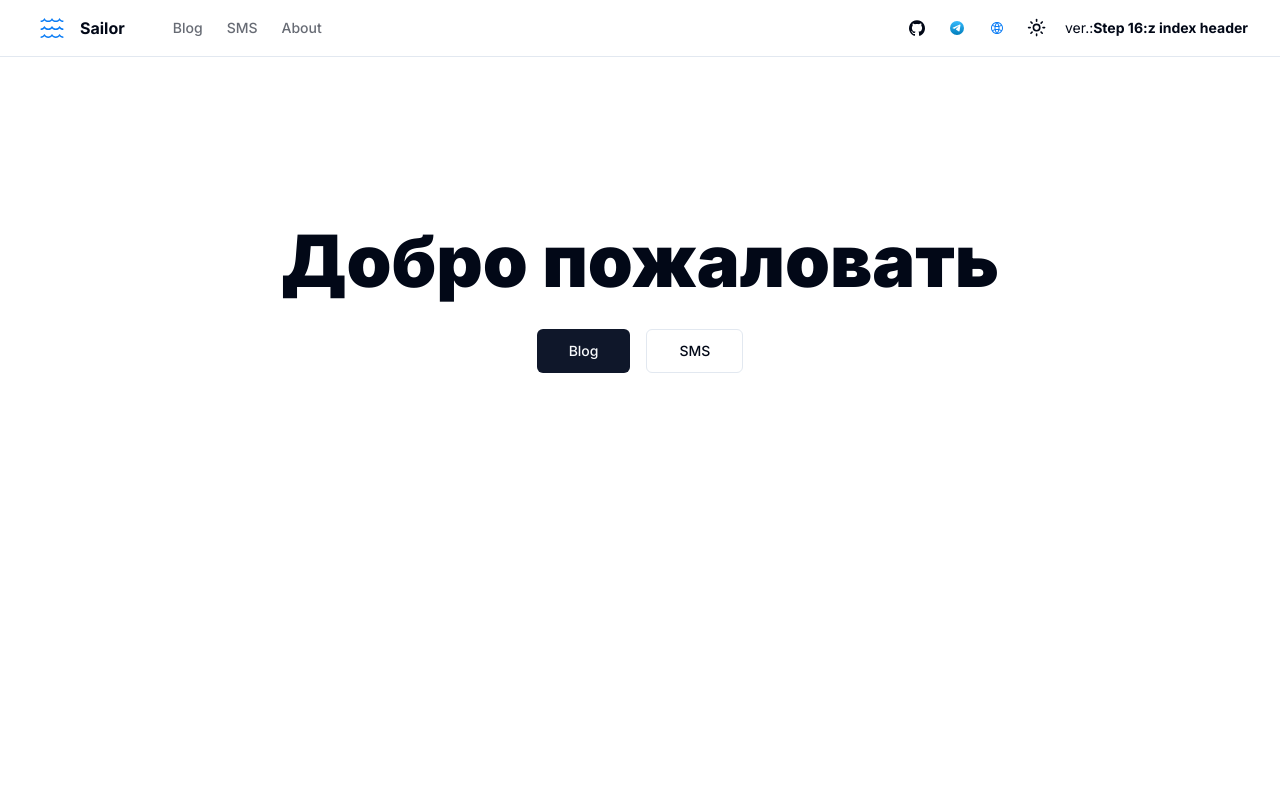
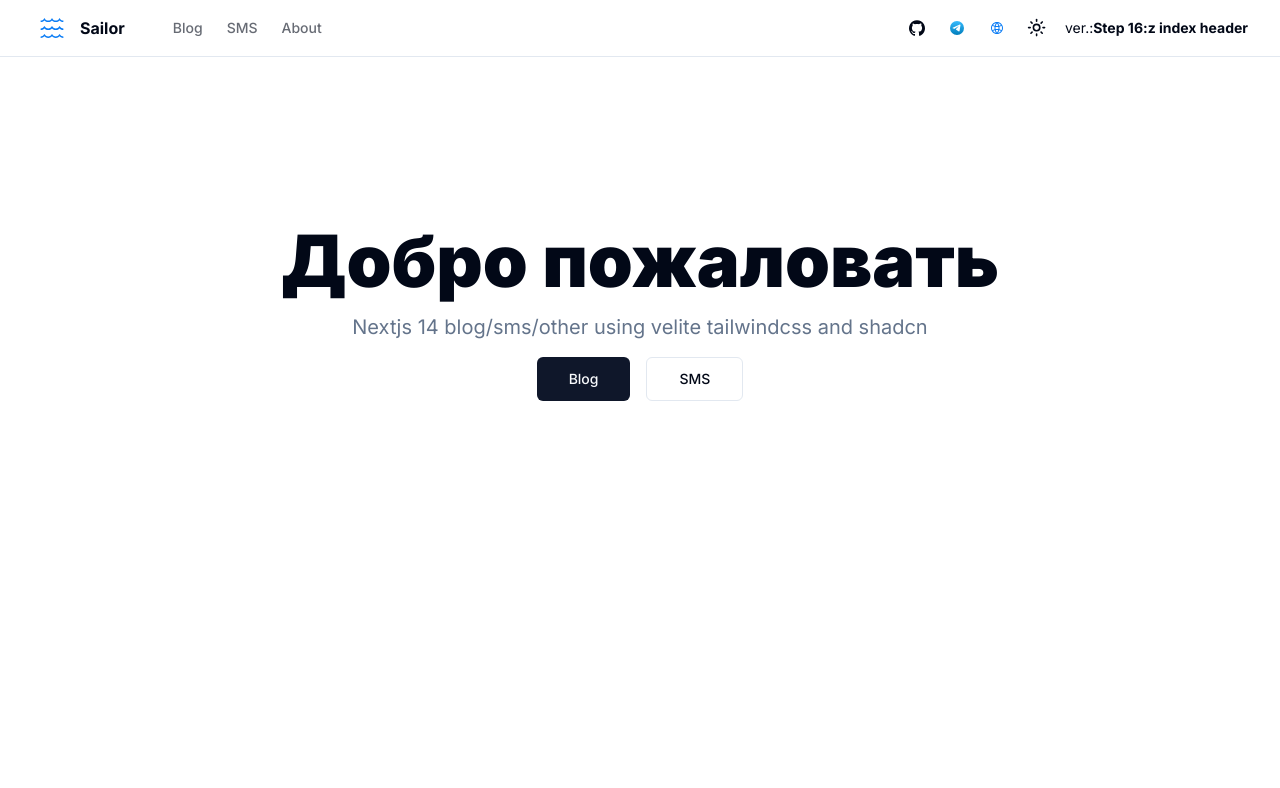
Before and after one commit to sitx/sms_markdown, a Next.js app: page / in a window 1280 px wide. Shown: the top 788 px of the page. Built offline with nearby package versions, Linux system fonts and the light colour scheme; no server answers.

Commit message:
fix page

```diff
--- a/app/page.tsx
+++ b/app/page.tsx
@@ -17,7 +17,7 @@
             Добро пожаловать
           </h1>
           <p className='mx-auto max-w-[42rem] text-balance text-muted-foreground sm:text-xl'>
-            {siteConfig.descriprion}
+            {siteConfig.description}
           </p>
           <div className='flex flex-col justify-center gap-4 sm:flex-row'>
             <Link
```
